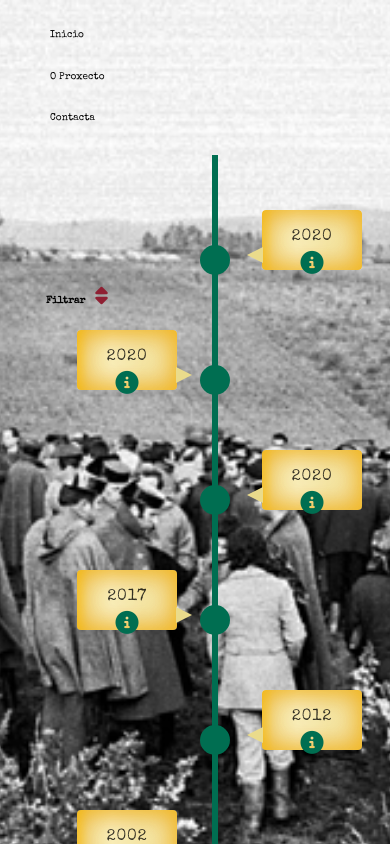
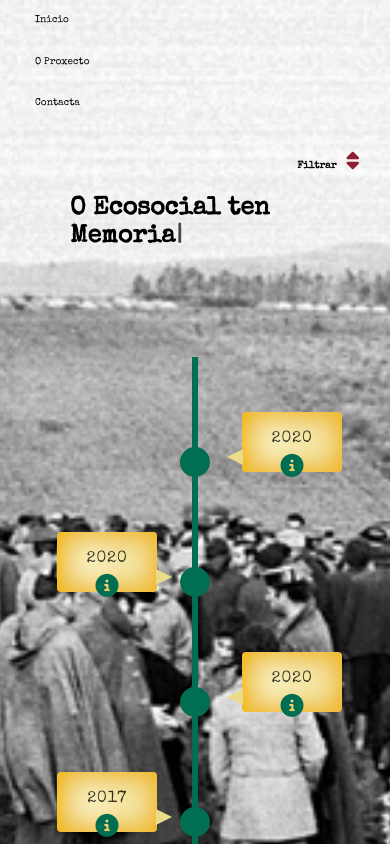
Before and after one commit to anafdz92/O-EcoSocial-ten-Memoria, a React (Create React App) app: page /#/ in a window 390 px wide. Shown: the top 844 px of the page. Built offline with nearby package versions, Linux system fonts and the light colour scheme.

Commit message:
make responsive inicio

```diff
--- a/src/components/Inicio.js
+++ b/src/components/Inicio.js
@@ -9,7 +9,6 @@ import FilterKeyWord from "./FilterKeyWord";
 import conflicts from "../data/Conflicts";
 import ScrollToTop from "react-scroll-to-top";
 import Typewriter from "typewriter-effect";
-//import arrow from "../images/arrow.png";
 
 const Inicio = (props) => {
   const [numberFilter, setnumberFilter] = useState("");
@@ -73,7 +72,7 @@ const Inicio = (props) => {
     <>
       <section className="mainList">
         <div className="animate">
-          <h1 className="title hidden">
+          <h1 className="title ">
             <Typewriter
               onInit={(typewriter) => {
                 typewriter.typeString("O Ecosocial ten Memoria").start();
--- a/src/stylesheets/base/_mixins.scss
+++ b/src/stylesheets/base/_mixins.scss
@@ -10,6 +10,12 @@
   }
 }
 
+@mixin for-mini-mobile {
+  @media (max-width: 410px) {
+    @content;
+  }
+}
+
 @mixin breakpoint {
   @media (max-width: 1112px) {
     @content;
--- a/src/stylesheets/base/_reset.scss
+++ b/src/stylesheets/base/_reset.scss
@@ -363,3 +363,6 @@ template {
   margin: auto;
   width: 100%;
 }
+ul {
+  padding-inline-start: 0px;
+}
--- a/src/stylesheets/components/_app.scss
+++ b/src/stylesheets/components/_app.scss
@@ -7,7 +7,4 @@ body {
   @include for-tablet {
     margin: 15px;
   }
-  @include for-mobile {
-    margin: 15px;
-  }
 }
--- a/src/stylesheets/components/_inicio.scss
+++ b/src/stylesheets/components/_inicio.scss
@@ -5,7 +5,7 @@
   justify-content: center;
   align-items: center;
   position: relative;
-  margin: 15px;
+
   @include for-tablet {
     margin: 15px;
   }
@@ -13,11 +13,12 @@
 
 .menu ul {
   @include for-mobile {
+    font-size: 10px;
+    padding: 0px;
+  }
+  @include for-mini-mobile {
     display: flex;
     flex-direction: column;
-    justify-content: flex-start;
-    font-size: 10px;
-    padding: 0px;
   }
 }
 .title {
@@ -25,7 +26,7 @@
   font-size: 35px;
   font-weight: bold;
   @include for-mobile {
-    font-size: 15px;
+    font-size: 25px;
     display: flex;
     flex-direction: column;
     align-items: center;
@@ -42,6 +43,7 @@
   border-style: dashed;
   margin: 45px;
   padding: 15px;
+
   @include for-mobile {
     flex-direction: column;
     justify-content: center;
@@ -80,6 +82,7 @@
   @include for-mobile {
     margin: 0px;
     padding: 0px;
+    margin-bottom: 35px;
   }
 }
 @keyframes fadeIn {
@@ -144,9 +147,12 @@
   @include for-mobile {
     font-size: 20px;
     top: 0;
-    left: 0;
+
     display: flex;
     justify-content: baseline;
+
+    margin-top: 25px;
+    margin-right: 25px;
   }
 }
 
```
